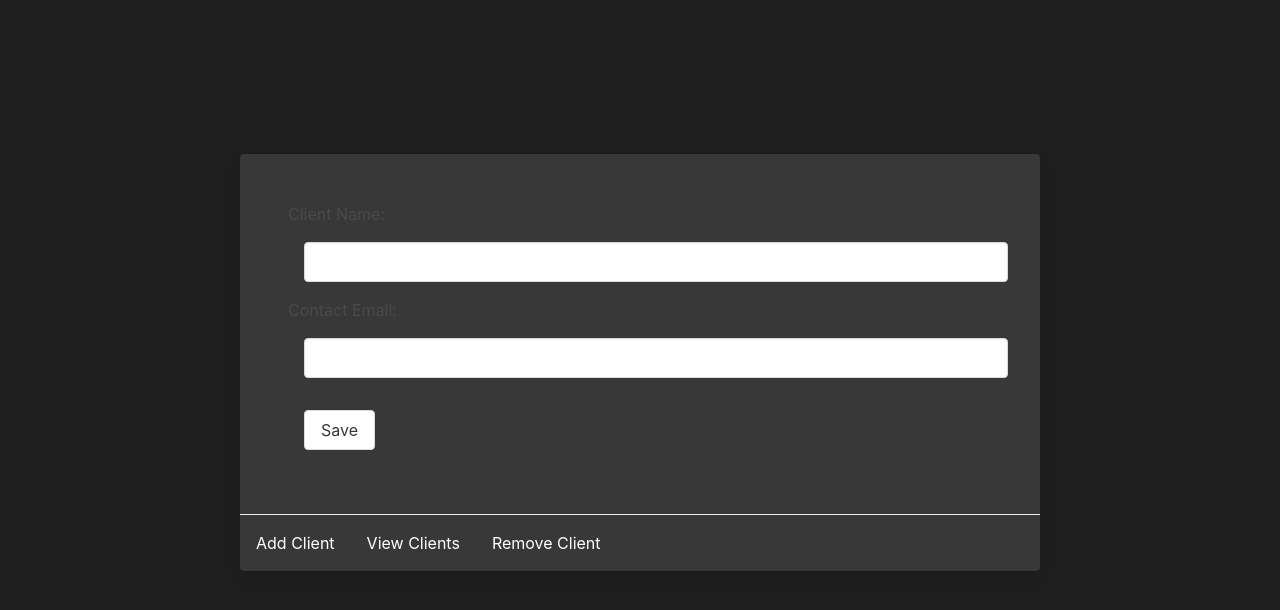
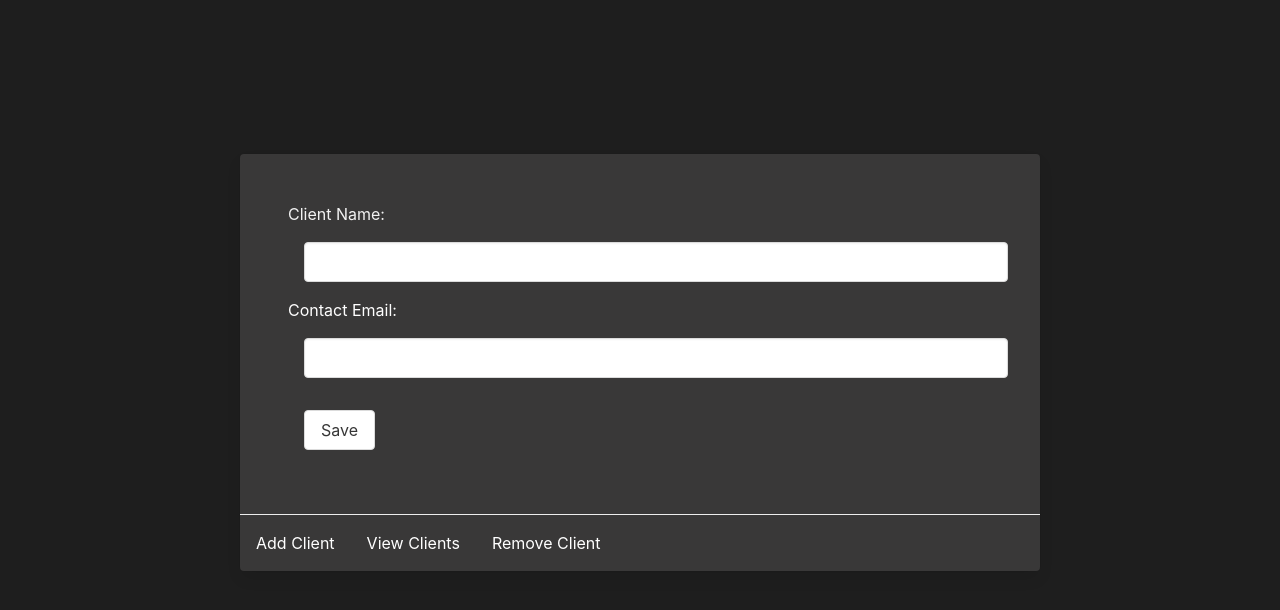
Before and after one commit to c2cBethany/23-HOWDYHACK, a website: page CRM.html in a window 1280 px wide. Both pictures are taken after a click on the link "Add Client". Shown: the part 58-668 px from the top of the page. Drawn offline with nearby package versions, Linux system fonts and the light colour scheme.

Commit message:
llalalla

```diff
--- a/crmscript.js
+++ b/crmscript.js
@@ -7,10 +7,10 @@ document.addEventListener("DOMContentLoaded", () => {
         // Clear the content and load the "Add Client" form
         content.innerHTML = `
             <form id="add-client-form">
-                <label for="clientName">Client Name:</label>
+                <label for="clientName" id ="label1">Client Name:</label>
                 <input type="text" id="clientName" class="input" required>
                 <br>
-                <label for="contactEmail">Contact Email:</label>
+                <label for="contactEmail" id ="label2">Contact Email:</label>
                 <input type="email" id="contactEmail" class="input" required>
                 <br>
                 <button type="submit" class="button" id="submitButton">Save</button>
--- a/crmstyle.css
+++ b/crmstyle.css
@@ -84,3 +84,9 @@ margin: 1rem;
 #content{
     background-color: #393838;
 }
+#label1{
+    color: #f2f2f2;
+}
+#label2{
+    color: #fff;
+}
```
